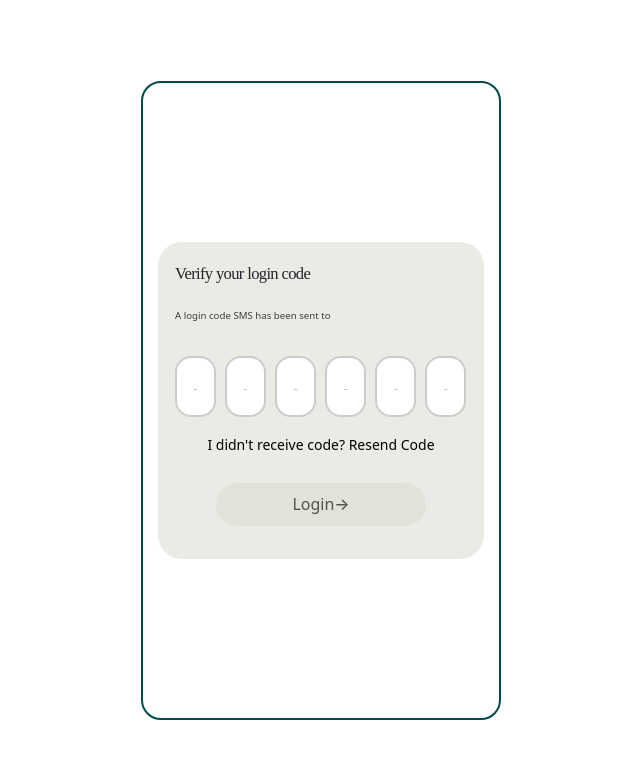
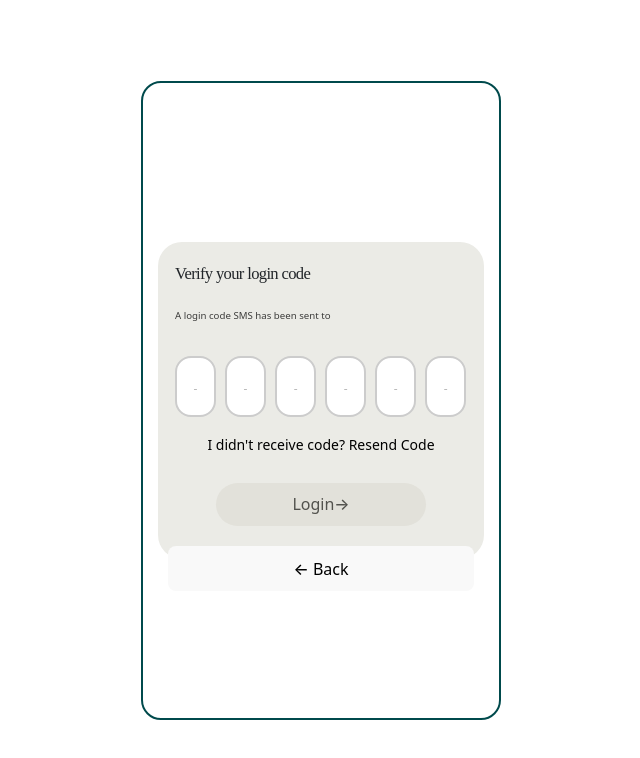
Before and after one commit to sirrotich/my.matx.africa, a React (Vite) app: page /verify-otp in a window 1280 px wide. Shown: the top 758 px of the page, without its empty margins (319-959 px from the left). Built offline with nearby package versions, Linux system fonts and the light colour scheme; no server answers.

Commit message:
Update VerifyOtp.jsx
added back btn

```diff
--- a/src/pages/VerifyOtp.jsx
+++ b/src/pages/VerifyOtp.jsx
@@ -10,10 +10,25 @@ const VerifyOtp = () => {
   const { contactInfo, loginMethod, email, phone_number } = location.state || {};
 
   const [otp, setOtp] = useState(['', '', '', '', '', '']);
+  const [isBackDisabled, setIsBackDisabled] = useState(false);
+
   const inputRefs = useRef([]);
   const [isResending, setIsResending] = useState(false);
   const [countdown, setCountdown] = useState(60);
   const [isCountdownActive, setIsCountdownActive] = useState(loginMethod === 'mobile');
+
+  useEffect(() => {
+    // Check if any OTP digit is entered
+    const hasAnyDigit = otp.some(digit => digit !== '');
+    setIsBackDisabled(hasAnyDigit);
+  }, [otp]);
+
+  const handleBack = () => {
+    if (!isBackDisabled) {
+      navigate(-1);
+    }
+  };
+
 
   useEffect(() => {
     let timer;
@@ -205,6 +220,13 @@ const VerifyOtp = () => {
         >
           Login <span className="arrow-icon">→</span>
         </button>
+        <button
+          className={`back-button ${isBackDisabled ? 'disabled' : ''}`}
+          onClick={handleBack}
+          disabled={isBackDisabled}
+        >
+          ← Back
+        </button>
       </div>
     </div>
   );
```
